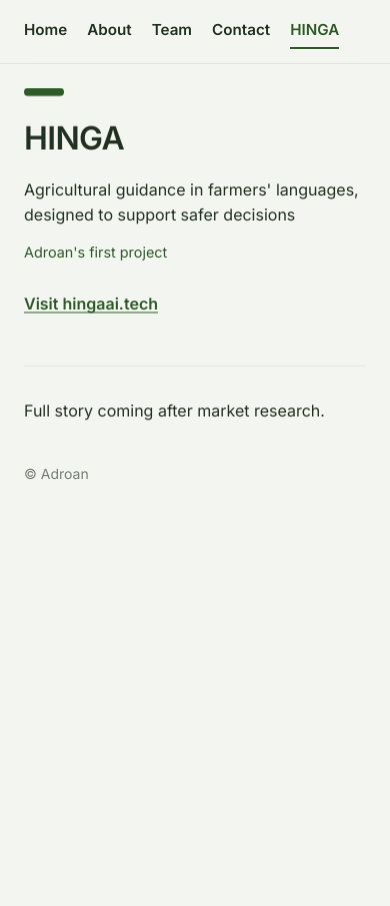
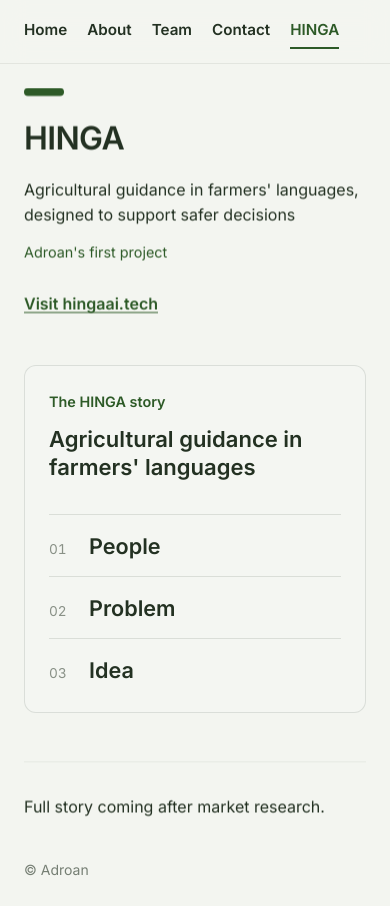
Before and after one commit to Stjr2090/adroan-build, a Next.js app: page /hinga in a window 390 px wide. Before the commit the page ends 844 px from the top, so only its background shows below. Built offline with nearby package versions, Linux system fonts and the light colour scheme.

Commit message:
Add HINGA scroll story

```diff
--- a/app/hinga/hinga.css
+++ b/app/hinga/hinga.css
@@ -95,3 +95,65 @@ html:has(.hinga-page) .hinga-page {
   margin-top: 1.75rem;
   font-weight: 600;
 }
+
+.hinga-story {
+  margin-top: 3rem;
+}
+
+.hinga-story-card {
+  padding: clamp(1.5rem, 4vw, 3rem);
+  border: 1px solid color-mix(in srgb, var(--hinga-ink) 12%, transparent);
+  border-radius: var(--radius);
+  background-color: color-mix(in srgb, var(--hinga-bg) 88%, white);
+}
+
+.hinga-story-kicker {
+  margin: 0 0 0.75rem;
+  color: var(--hinga-green);
+  font-size: 0.9rem;
+  font-weight: 600;
+}
+
+.hinga-story-card h2 {
+  max-width: 24rem;
+}
+
+.hinga-story-beats {
+  display: grid;
+  gap: 0.75rem;
+  margin-top: 2rem;
+}
+
+.hinga-story-beat {
+  display: grid;
+  grid-template-columns: 2.5rem 1fr;
+  align-items: baseline;
+  padding-top: 0.9rem;
+  border-top: 1px solid color-mix(in srgb, var(--hinga-ink) 12%, transparent);
+  will-change: opacity, transform;
+}
+
+.hinga-story-beat span {
+  color: var(--hinga-secondary);
+  font-size: 0.85rem;
+  font-variant-numeric: tabular-nums;
+}
+
+.hinga-story-beat h3 {
+  margin: 0;
+  font-size: clamp(1.35rem, 3vw, 2rem);
+}
+
+@media (min-width: 768px) {
+  .hinga-story {
+    min-height: 100vh;
+    padding-block: 4rem;
+  }
+
+  .hinga-story-card {
+    min-height: min(32rem, calc(100vh - 8rem));
+    display: flex;
+    flex-direction: column;
+    justify-content: center;
+  }
+}
--- a/app/hinga/page.js
+++ b/app/hinga/page.js
@@ -1,6 +1,7 @@
 import Reveal from '@/components/Reveal';
 import PageHeader from '@/components/PageHeader';
 import HingaMotionFoundation from '@/components/HingaMotionFoundation';
+import HingaStoryScroll from '@/components/HingaStoryScroll';
 import './hinga.css';
 
 export default function HingaPage() {
@@ -23,6 +24,8 @@ export default function HingaPage() {
         </a>
       </PageHeader>
 
+      <HingaStoryScroll />
+
       <Reveal as="section" className="section" data-vt="hinga-card">
         <p>Full story coming after market research.</p>
       </Reveal>
--- /dev/null
+++ b/components/HingaStoryScroll.js
@@ -0,0 +1,78 @@
+'use client';
+
+import { useEffect, useRef } from 'react';
+import usePrefersReducedMotion from '@/hooks/usePrefersReducedMotion';
+
+const beats = ['People', 'Problem', 'Idea'];
+
+export default function HingaStoryScroll() {
+  const root = useRef(null);
+  const card = useRef(null);
+  const beatRefs = useRef([]);
+  const prefersReducedMotion = usePrefersReducedMotion();
+
+  useEffect(() => {
+    if (prefersReducedMotion || window.innerWidth < 768) return undefined;
+
+    let active = true;
+    let context;
+
+    Promise.all([import('gsap'), import('gsap/ScrollTrigger')])
+      .then(([gsapModule, scrollTriggerModule]) => {
+        if (!active) return;
+
+        const { gsap } = gsapModule;
+        const { ScrollTrigger } = scrollTriggerModule;
+        gsap.registerPlugin(ScrollTrigger);
+
+        context = gsap.context(() => {
+          const timeline = gsap.timeline({
+            scrollTrigger: {
+              trigger: root.current,
+              start: 'top top+=96',
+              end: '+=200%',
+              scrub: true,
+              pin: card.current,
+              anticipatePin: 1,
+            },
+          });
+
+          timeline.set(beatRefs.current, { opacity: 0.3, y: 16 });
+          beatRefs.current.forEach((beat) => {
+            timeline.to(beat, { duration: 1, ease: 'none', opacity: 1, y: 0 });
+          });
+        }, root);
+      })
+      .catch(() => {
+        // Native, fully readable content remains available when motion cannot load.
+      });
+
+    return () => {
+      active = false;
+      context?.revert();
+    };
+  }, [prefersReducedMotion]);
+
+  return (
+    <section ref={root} className="hinga-story" aria-labelledby="hinga-story-title">
+      <div ref={card} className="hinga-story-card">
+        <p className="hinga-story-kicker">The HINGA story</p>
+        <h2 id="hinga-story-title">Agricultural guidance in farmers&apos; languages</h2>
+        <div className="hinga-story-beats">
+          {beats.map((beat, index) => (
+            <div
+              className="hinga-story-beat"
+              key={beat}
+              ref={(node) => {
+                beatRefs.current[index] = node;
+              }}
+            >
+              <span>0{index + 1}</span>
+              <h3>{beat}</h3>
+            </div>
+          ))}
+        </div>
+      </div>
+    </section>
+  );
+}
```
